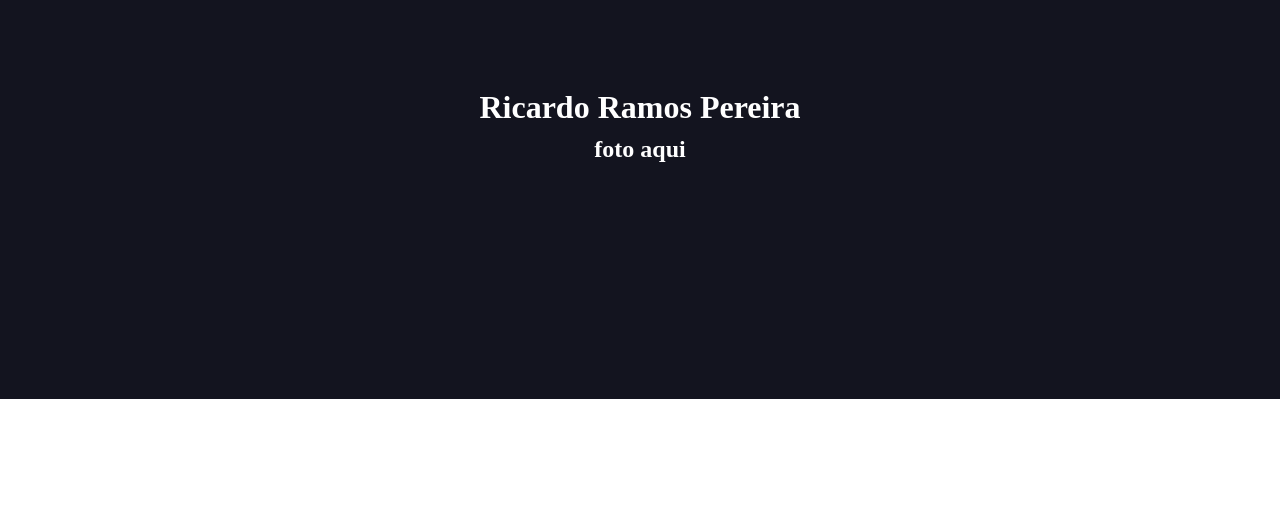
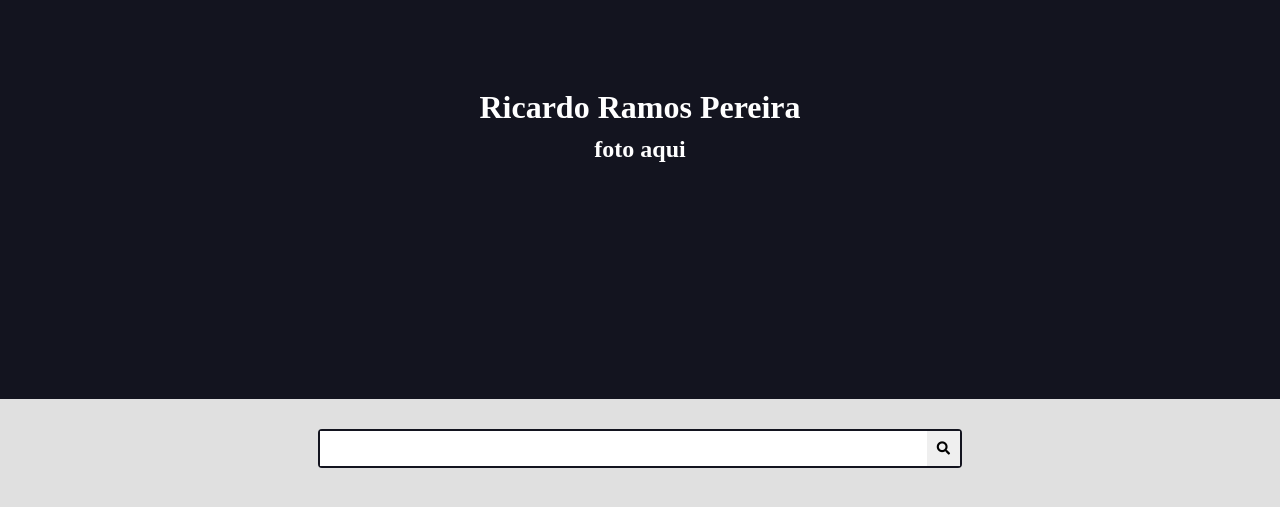
Before and after one commit to ricardoramospereira/portifolio-django, a Django app: page / in a window 1280 px wide. Shown: the part 1-508 px from the top of the page. Run offline with Django 4.2, Linux system fonts and the light colour scheme.

Commit message:
campo de pesquisa

```diff
--- a/home/templates/pages/home.html
+++ b/home/templates/pages/home.html
@@ -1,13 +1,15 @@
 {% include 'partials/head.html' %}
 <body>
-    <header class="main-header-container">
-        <div class="main-header container">
-            <h1 class="logo">Ricardo Ramos Pereira</h1>
-                <a class="main-logo" href="/">
-                    <h2 id="foto-logo">foto aqui</h2> <!--Aqui uma foto de perfil-->
-                </a>
+    {% include 'partials/header.html' %}
+
+    <div class="search-container">
+        <div class="container">
+            <form action="" class="search-form">
+                <input type="search" class="search-input" name="search">
+                <button type="submit" class="search-button"><i class="fas fa-search"></i></button>
+            </form>
         </div>
-    </header>
+    </div>
 
 </body>
 </html>
--- a/home/templates/partials/head.html
+++ b/home/templates/partials/head.html
@@ -4,7 +4,12 @@
     <meta charset="UTF-8">
     <meta http-equiv="X-UA-Compatible" content="IE=edge">
     <meta name="viewport" content="width=device-width, initial-scale=1.0">
-    <title>home</title>
+    <link rel="stylesheet" href="https://cdnjs.cloudflare.com/ajax/libs/font-awesome/5.15.4/css/fontawesome.min.css" integrity="sha512-P9vJUXK+LyvAzj8otTOKzdfF1F3UYVl13+F8Fof8/2QNb8Twd6Vb+VD52I7+87tex9UXxnzPgWA3rH96RExA7A==" crossorigin="anonymous" referrerpolicy="no-referrer" />
+    <link rel="stylesheet" href="https://cdnjs.cloudflare.com/ajax/libs/font-awesome/5.15.4/css/brands.min.css" integrity="sha512-sVSECYdnRMezwuq5uAjKQJEcu2wybeAPjU4VJQ9pCRcCY4pIpIw4YMHIOQ0CypfwHRvdSPbH++dA3O4Hihm/LQ==" crossorigin="anonymous" referrerpolicy="no-referrer" />
+    <link rel="stylesheet" href="https://cdnjs.cloudflare.com/ajax/libs/font-awesome/5.15.4/css/solid.min.css" integrity="sha512-tk4nGrLxft4l30r9ETuejLU0a3d7LwMzj0eXjzc16JQj+5U1IeVoCuGLObRDc3+eQMUcEQY1RIDPGvuA7SNQ2w==" crossorigin="anonymous" referrerpolicy="no-referrer" />
+
+
+    <title>Portifólio</title>
 
     <style>
      :root {
@@ -63,6 +68,7 @@
         body {
             font-size: 1.6rem;
             font-family: var(--font-primary);
+            background-color: var(--color-gray-1);
         }
 
         h1,
@@ -100,6 +106,44 @@
             margin-top: 1rem;
         }
 
+        .search-form {
+            border: .2rem solid var(--color-primary-dark);
+            max-width: 64rem;
+            margin: 0 auto;
+            border-radius: .4rem;
+            position: relative;
+            transition: all 300ms ease-in-out;
+        }
+
+        .search-input,
+        .search-button {
+            border: none;
+            background-color: none;
+            outline: none;
+            padding: 1rem;
+            transition: all 300ms ease-in-out;
+        }
+
+        .search-button {
+            position: absolute;
+            top: 0;
+            right: 0;
+        }
+
+        .search-input {
+            width: 100%;
+            padding-right: 3rem;
+        }
+
+        .search-form:focus-within {
+            border-color: var(--color-primary);
+            background-color: var(--color-white);
+        }
+
+        .search-form:focus-within .search-button {
+            color: var(--color-primary);
+        }
+
 
     </style>
 </head>
--- /dev/null
+++ b/home/templates/partials/header.html
@@ -0,0 +1,8 @@
+<header class="main-header-container">
+    <div class="main-header container">
+        <h1 class="logo">Ricardo Ramos Pereira</h1>
+            <a class="main-logo" href="/">
+                <h2 id="foto-logo">foto aqui</h2> <!--Aqui uma foto de perfil-->
+           </a>
+    </div>
+</header>
```
Also changed, not shown: img/search.png (added).
